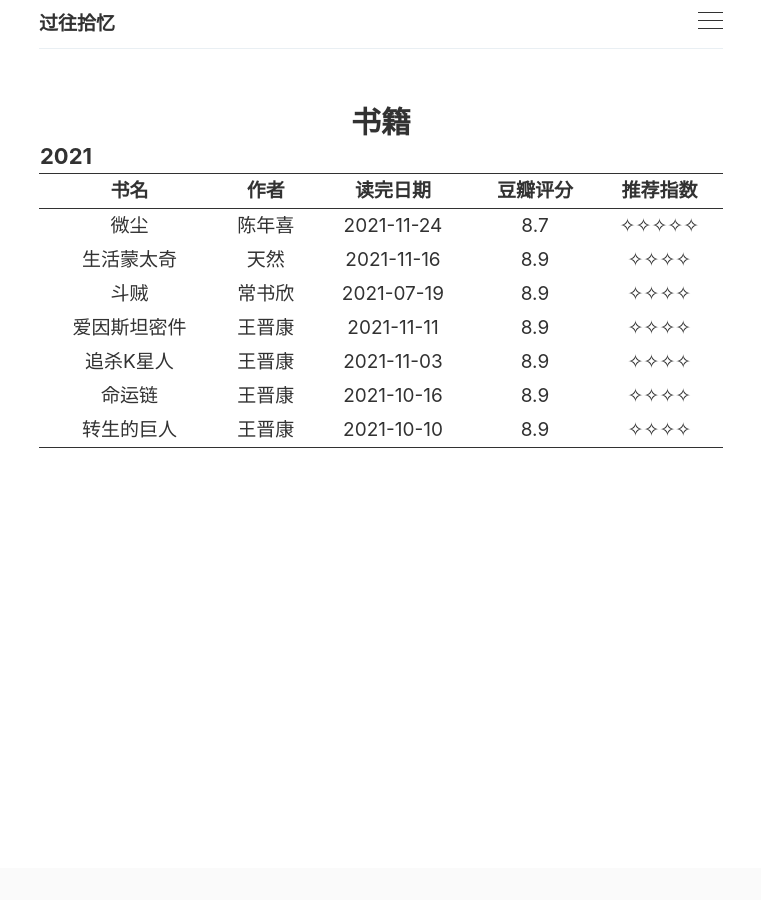
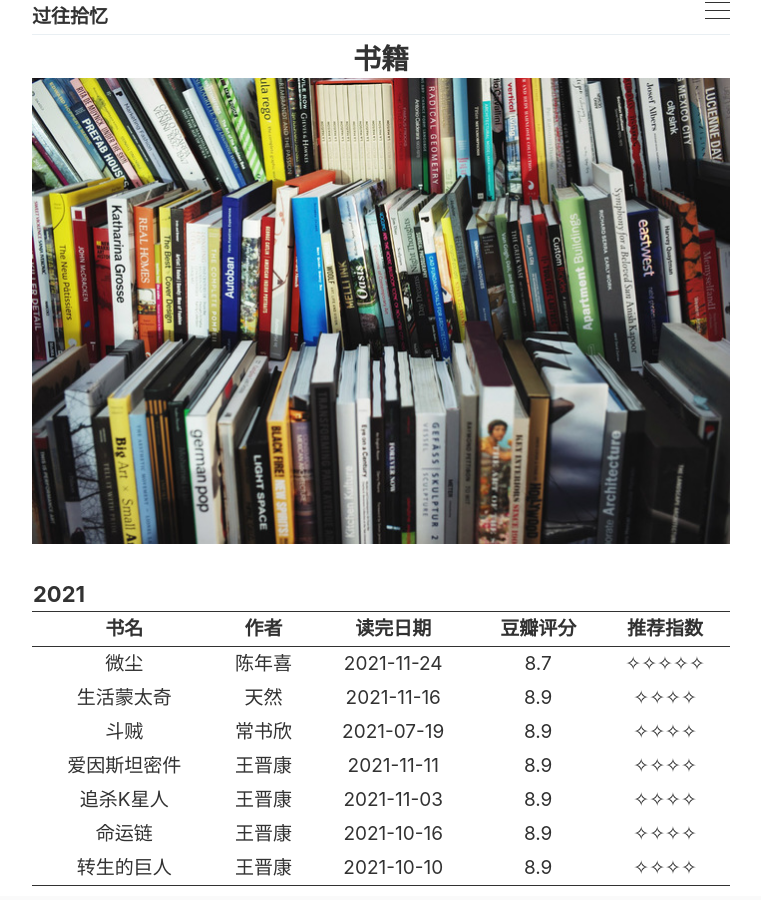
Before and after one commit to SWHL/SWHL.github.io, a Jekyll site: the page built from _pages/books.md, in a window 1280 px wide. Shown: the whole page, without its empty margins (259-1020 px from the left). Built offline with Jekyll 4.4.1, drawn with Linux system fonts in a browser that asks for light colours.

Commit message:
update files

```diff
--- a/_pages/books.md
+++ b/_pages/books.md
@@ -1,12 +1,11 @@
 ---
 layout: page
+title: 书籍
+image: '/images/pages/books.jpg'
 ---
 
 <table style="width:100%; height:100%; margin: 0 auto;text-align:center;border-bottom:1px solid;">
     <thead>
-		<tr>
-			<th colspan="5" style="text-align:center;font-size:30px;">书籍</th>
-		</tr>
 		<tr>
 			<th colspan="5" style="text-align:left;font-size:22px;">2021</th>
 		</tr>
--- a/_sass/settings/_spaces.scss
+++ b/_sass/settings/_spaces.scss
@@ -2,4 +2,4 @@
 //  Settings > Spaces
 // *----------------------------------*/
 
-$base-spacing-unit: 8px;
+$base-spacing-unit: 1px;
```
